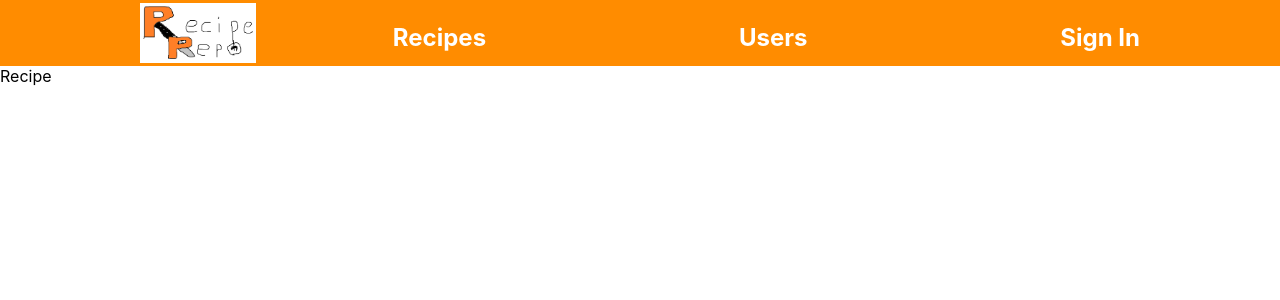
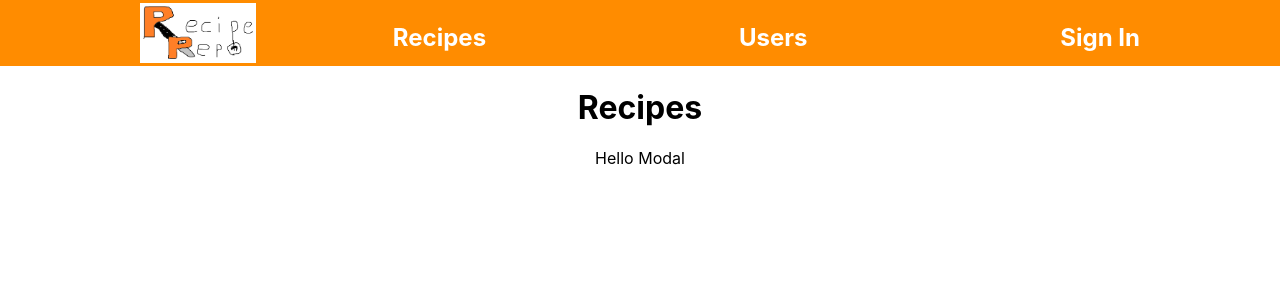
Before and after one commit to RockosBos/Recipe-Repo, a React (Create React App) app in the folder FRONTEND/recipe-repo/: page /recipes in a window 1280 px wide. Shown: the top 300 px of the page. Built offline with nearby package versions, Linux system fonts and the light colour scheme.

Commit message:
In progress work

```diff
--- /dev/null
+++ b/FRONTEND/recipe-repo/src/components/RecipeModal.js
@@ -0,0 +1,22 @@
+import React from "react";
+
+export default class Modal extends React.Component {
+
+  state = {
+    show: false
+  };
+  showModal = e => {
+    this.setState({
+      show: true
+    });
+  };
+  hideModal = e => {
+    this.setState({
+      show: false
+    })
+  }
+
+    render() {
+      return <div>Hello Modal</div>;
+    }
+  }
--- a/FRONTEND/recipe-repo/src/pages/Recipe.js
+++ b/FRONTEND/recipe-repo/src/pages/Recipe.js
@@ -1,9 +1,13 @@
 import React, { Component } from 'react'
+import RecipeModal from '../components/RecipeModal'
 
 export default class Recipe extends Component {
   render() {
     return (
-      <div>Recipe</div>
+      <div className="App">
+        <h1>Recipes</h1>
+        <RecipeModal show={true}/>
+      </div>
     )
   }
 }
```
